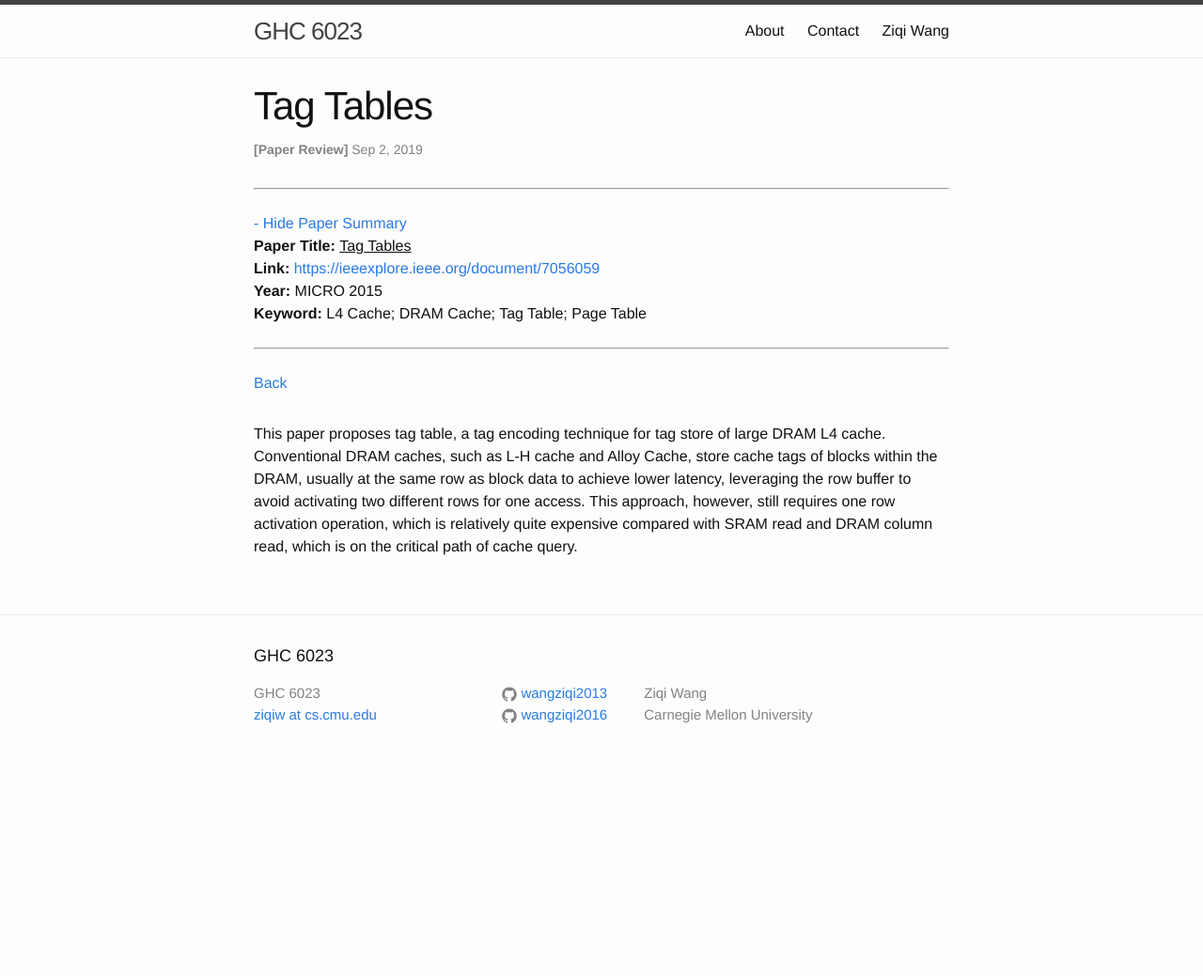
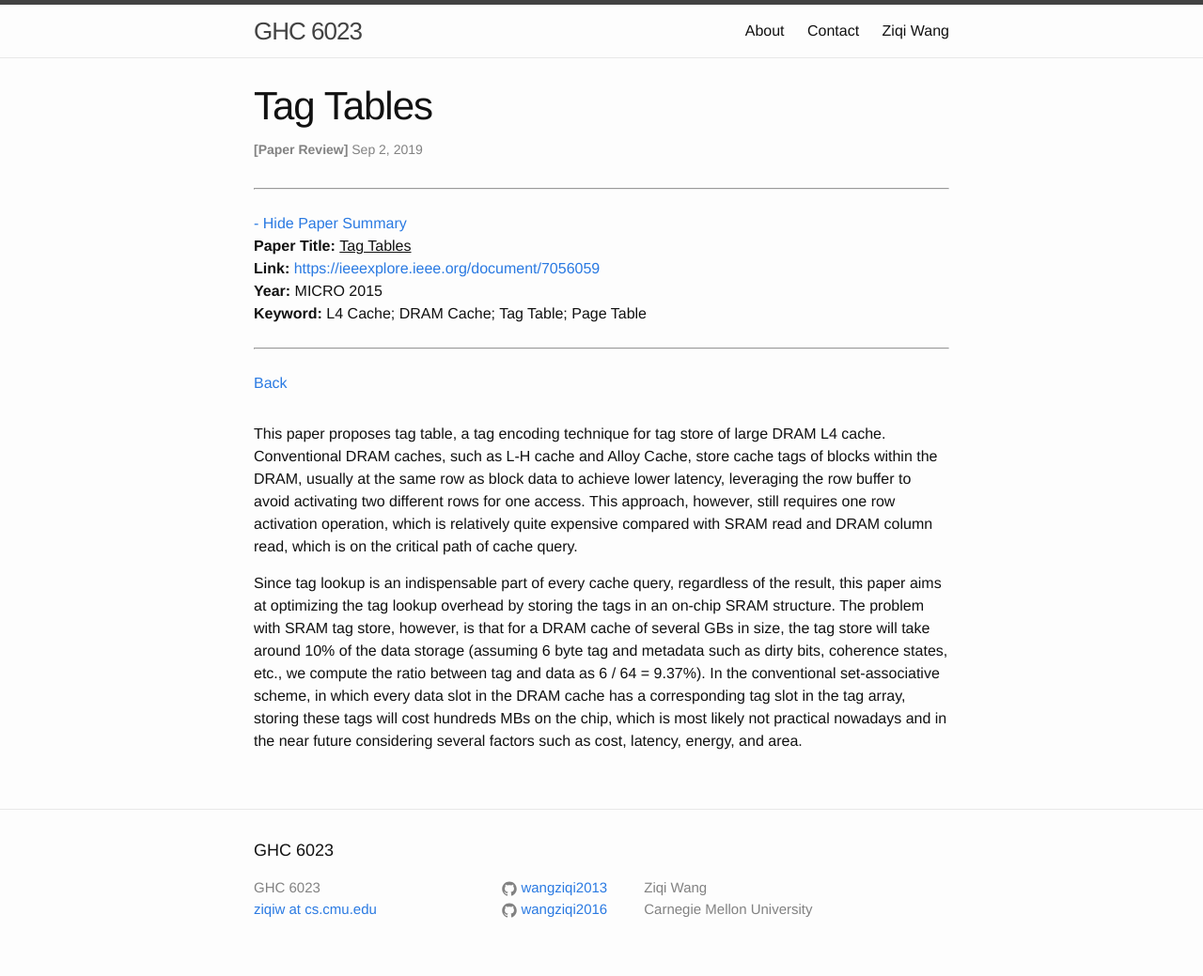
Before and after one commit to wangziqi2013/wangziqi2013.github.io, a Jekyll site: the page built from _posts/2019-09-01-tag-tables.markdown, in a window 1280 px wide. Shown: the whole page at 94% size. Built offline with Jekyll 4.4.1, drawn with Linux system fonts in a browser that asks for light colours; before the commit the page ends 900 px from its top, so only the background shows below that.

Commit message:
Adding goal

```diff
--- a/_posts/2019-09-01-tag-tables.markdown
+++ b/_posts/2019-09-01-tag-tables.markdown
@@ -18,3 +18,11 @@ such as L-H cache and Alloy Cache, store cache tags of blocks within the DRAM, u
 achieve lower latency, leveraging the row buffer to avoid activating two different rows for one access. This approach,
 however, still requires one row activation operation, which is relatively quite expensive compared with SRAM read and
 DRAM column read, which is on the critical path of cache query.
+
+Since tag lookup is an indispensable part of every cache query, regardless of the result, this paper aims at optimizing
+the tag lookup overhead by storing the tags in an on-chip SRAM structure. The problem with SRAM tag store, however, is
+that for a DRAM cache of several GBs in size, the tag store will take around 10% of the data storage (assuming 6 byte tag
+and metadata such as dirty bits, coherence states, etc., we compute the ratio between tag and data as 6 / 64 = 9.37%).
+In the conventional set-associative scheme, in which every data slot in the DRAM cache has a corresponding tag slot
+in the tag array, storing these tags will cost hundreds MBs on the chip, which is most likely not practical nowadays
+and in the near future considering several factors such as cost, latency, energy, and area.
```
